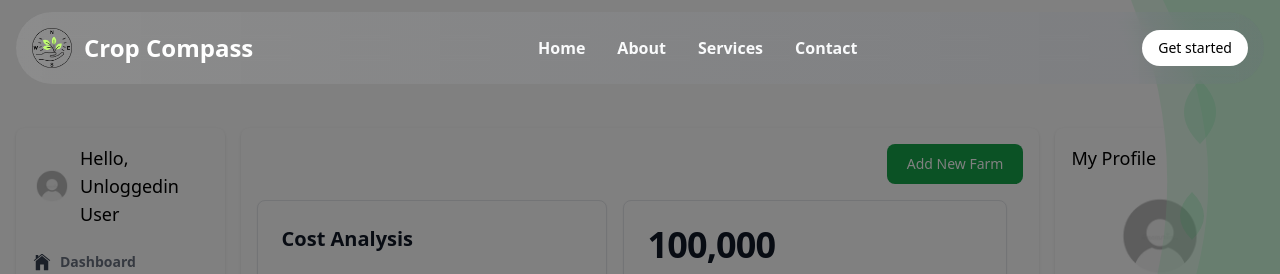
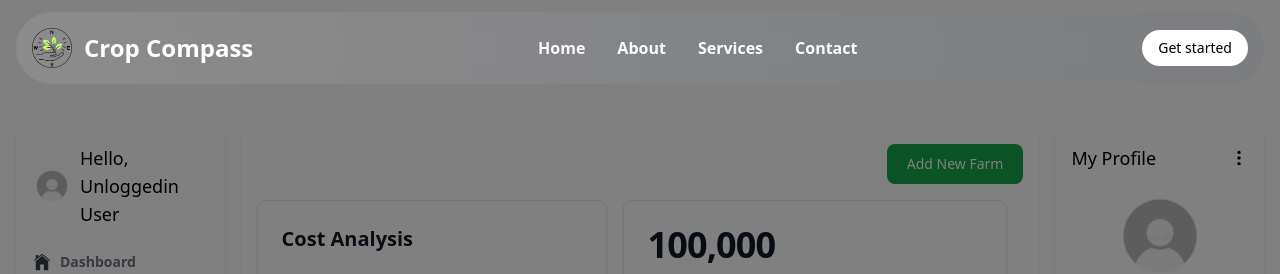
Before and after one commit to kshitij-ka/CropCompass, a React (Vite) app in the folder Frontend/: page /user/dashboard in a window 1280 px wide. Shown: the top 274 px of the page. Built offline with nearby package versions, Linux system fonts and the light colour scheme; no server answers.

Commit message:
Fix:Removed overlapping svg

```diff
--- a/Frontend/src/components/TotalSpent.jsx
+++ b/Frontend/src/components/TotalSpent.jsx
@@ -5,33 +5,6 @@ const TotalSpent = () => {
         href="#"
         className="h-full block max-w-sm p-6 bg-no-repeat bg-center bg-cover border border-gray-200 rounded-lg shadow-sm hover:bg-gray-100 dark:bg-gray-800 dark:border-gray-700 dark:hover:bg-gray-700"
       >
-        <div className="absolute right-0 top-0 h-full w-48 overflow-hidden pointer-events-none">
-          <svg
-            viewBox="0 0 200 800"
-            className="absolute right-0 h-full transform translate-x-16 fill-green-100"
-          >
-            <path d="M0,0 Q100,200 0,400 Q100,600 0,800 L200,800 L200,0 Z" />
-          </svg>
-          <svg
-            viewBox="0 0 200 800"
-            className="absolute right-0 h-full transform translate-x-8 fill-green-200/40"
-          >
-            <path d="M0,0 Q80,200 0,400 Q80,600 0,800 L200,800 L200,0 Z" />
-          </svg>
-
-          <svg
-            viewBox="0 0 100 100"
-            className="absolute right-12 top-20 w-16 h-16 fill-green-300/30"
-          >
-            <path d="M50,0 Q100,50 50,100 Q0,50 50,0 Z" />
-          </svg>
-          <svg
-            viewBox="0 0 100 100"
-            className="absolute right-16 top-48 w-12 h-12 fill-green-400/20"
-          >
-            <path d="M50,0 Q100,50 50,100 Q0,50 50,0 Z" />
-          </svg>
-        </div>
         <h5 className="mb-2 text-4xl font-bold tracking-tight text-gray-900 dark:text-white">
           100,000
         </h5>
```
